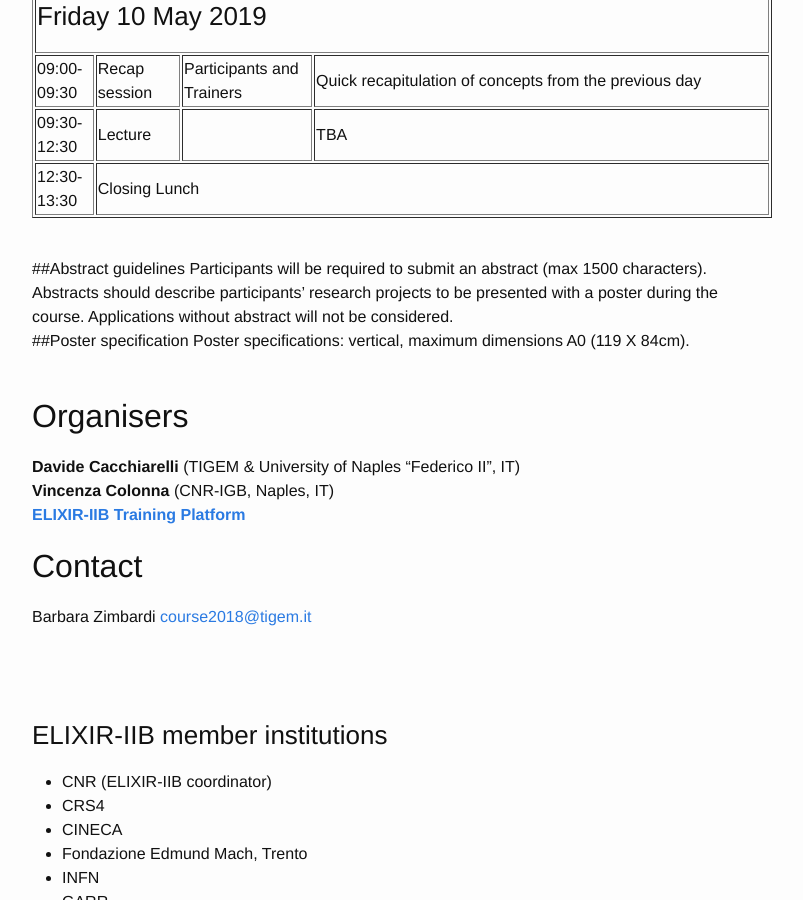
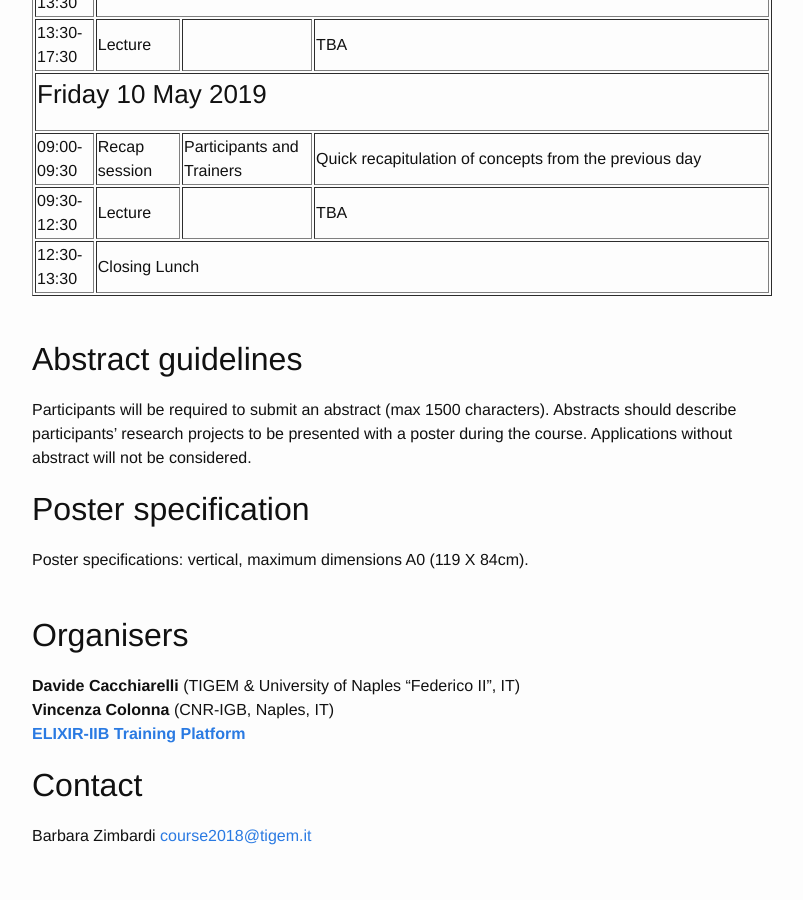
Before and after one commit to ELIXIR-IIB-training/website, a Jekyll site: the page built from _posts/2019-05-07-SingleCell-Pozzuoli.md, in a window 1280 px wide and 900 px high, scrolled down 3375 px. Shown: the whole window, without its empty margins (238-1041 px from the left). Built offline with Jekyll 4.4.1, drawn with Linux system fonts in a browser that asks for light colours; some of the changed text lies outside the part shown.

Commit message:
Update Single Cell RNA-seq

```diff
--- a/_posts/2019-05-07-SingleCell-Pozzuoli.md
+++ b/_posts/2019-05-07-SingleCell-Pozzuoli.md
@@ -31,7 +31,7 @@ This 3-day course aims to provide an overview of a complete Single-Cell RNA sequ
 -       A theoretical overview of all existing methods to perform Single-Cell RNA sequencing libraries with a focus on individual features and weaknesses;<br>
 -       A practical hands-on laboratory training to produce 10X Genomics 3’ Single-Cell RNA sequencing libraries;<br>
 -       A practical bioinformatics training that will provide guidelines and tools to process and analyze Single-Cell RNA sequencing libraries from raw sequences to visualization.<br>
-
+<br>
 
 ## Important Dates
 <b>Deadline for applications:</b> 28 February 2019 <br>
@@ -48,7 +48,7 @@ Via dei Campi Flegrei, 34<br>
 ## Registration fee: 600€
 Registration fee includes accommodation for three nights (May 7-9, double or triple occupancy), course material, coffee breaks and lunches. A maximum of **25** candidates will be accepted in the course. Priority will be given to candidates from ELIXIR-IIB member institutions (see the list at the bottom) and ELIXIR nodes. Incomplete applications or applications for only parts of the course will not be accepted. The requirement for this course is an advanced knowledge on RNA-sequencing<br>
 <br>
-##Selection criteria
+## Selection criteria
 Participants will be selected based on a solid background in RNA sequencing theory and practice.  Applicants with a dataset ready to be analyzed in their own research project will be given priority.
 <br>
 <br>
@@ -68,7 +68,7 @@ Participants will be selected based on a solid background in RNA sequencing theo
 
 <table border="1">
 <tr>
-   <td colspan="4"><h3>Tuesday 07 May 2019</h3>Single-Cell RNA sequencing Theory </td>
+   <td colspan="4"><h3>Tuesday 07 May 2019</h3><b>Single-Cell RNA sequencing Theory</b></td>
 </tr>
 <tr>
    <td>14:00-14:30</td>
@@ -101,7 +101,7 @@ Participants will be selected based on a solid background in RNA sequencing theo
    <td colspan="3">Poster session I (Posters 1-12) - Wine and Cheese welcome reception</td>
 </tr>
 <tr>
-   <td colspan="4"><h3>Wednesday 08 May 2019</h3>Hands-on laboratory training to produce 10X Genomics 3’ Single-Cell RNA sequencing libraries</td>
+   <td colspan="4"><h3>Wednesday 08 May 2019</h3><b>Hands-on laboratory training to produce 10X Genomics 3’ Single-Cell RNA sequencing libraries</b></td>
 </tr>
 <tr>
    <td>09:00-09:30</td>
@@ -153,7 +153,7 @@ Participants will be selected based on a solid background in RNA sequencing theo
 </tr>
 
 <tr>
-   <td colspan="4"><h3>Thursday 09 May 2019</h3>Practical bioinformatics training to process and analyze Single-Cell RNA sequencing libraries from raw sequences to visualization</td>
+   <td colspan="4"><h3>Thursday 09 May 2019</h3><b>Practical bioinformatics training to process and analyze Single-Cell RNA sequencing libraries from raw sequences to visualization</b></td>
 </tr>
 <tr>
    <td>09:00-09:30</td>
@@ -209,10 +209,10 @@ Participants will be selected based on a solid background in RNA sequencing theo
 </table>
 <br>
 
-##Abstract guidelines
+## Abstract guidelines
 Participants will be required to submit an abstract (max 1500 characters). Abstracts should describe participants’ research projects to be presented with a poster during the course. Applications without abstract will not be considered.
 <br>
-##Poster specification
+## Poster specification
 Poster specifications: vertical, maximum dimensions A0 (119 X 84cm).
 <br>
 <br>
```
